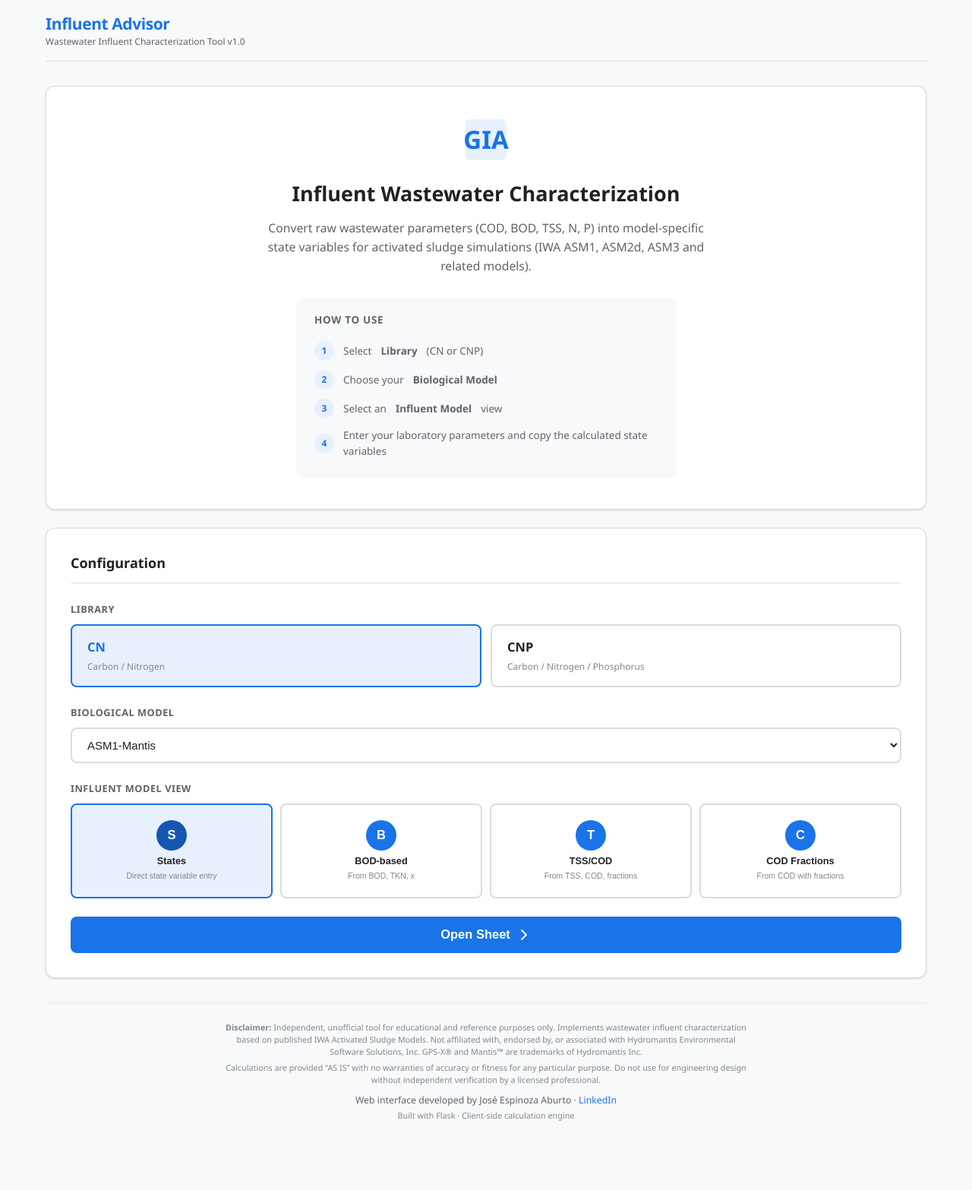
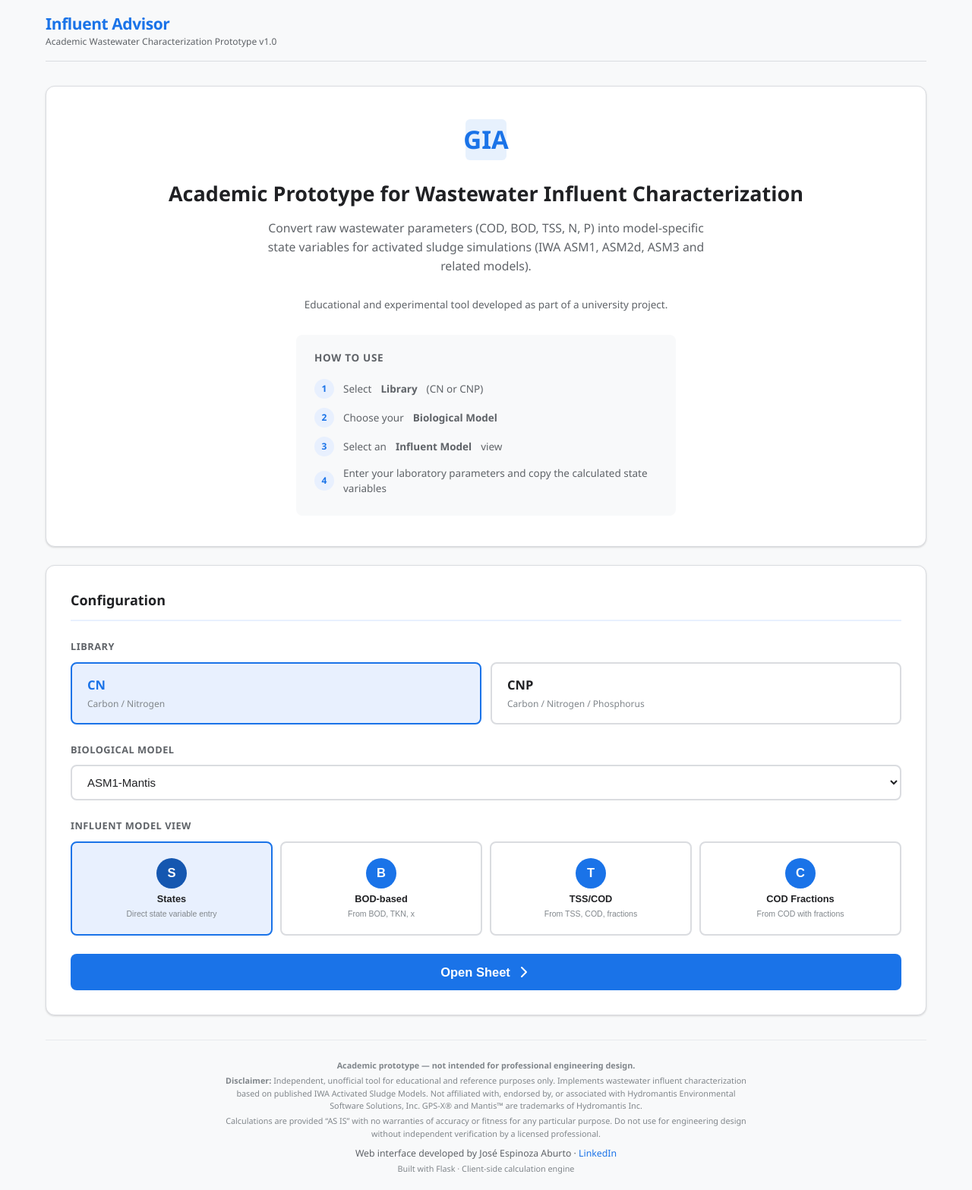
Before and after one commit to joseespinoza77/influent-advisor, a Flask app: page / in a window 1280 px wide. Shown: the whole page at 76% size. Before the commit the page ends 1476 px from the top, so only its background shows below. Run offline with Flask 3, Linux system fonts and the light colour scheme; some libraries are stand-ins or nearby versions.

Commit message:
docs: add README.md and update index/sheet templates for academic prototype framing

```diff
--- a/templates/index.html
+++ b/templates/index.html
@@ -4,7 +4,7 @@
 <head>
     <meta charset="UTF-8">
     <meta name="viewport" content="width=device-width, initial-scale=1.0">
-    <title>Influent Advisor - Wastewater Influent Characterization</title>
+    <title>Influent Advisor — Academic Prototype</title>
     <link rel="stylesheet" href="{{ url_for('static', filename='style.css') }}">
 </head>
 
@@ -14,7 +14,7 @@
         <header class="app-header">
             <div class="header-brand">
                 <h1>Influent Advisor</h1>
-                <span class="header-subtitle">Wastewater Influent Characterization Tool v1.0</span>
+                <span class="header-subtitle">Academic Wastewater Characterization Prototype v1.0</span>
             </div>
         </header>
 
@@ -31,11 +31,14 @@
                         </svg>
                     </div>
                 </div>
-                <h2 class="intro-title">Influent Wastewater Characterization</h2>
+                <h2 class="intro-title">Academic Prototype for Wastewater Influent Characterization</h2>
                 <p class="intro-description">
                     Convert raw wastewater parameters (COD, BOD, TSS, N, P) into
                     model-specific state variables for activated sludge simulations
                     (IWA ASM1, ASM2d, ASM3 and related models).
+                </p>
+                <p class="intro-description" style="font-size:0.9em; color:#5f6368; margin-top:0.2rem;">
+                    Educational and experimental tool developed as part of a university project.
                 </p>
                 <div class="intro-instructions">
                     <h3>How to use</h3>
@@ -124,6 +127,7 @@
 
         <!-- Footer -->
         <footer class="app-footer">
+            <p class="footer-disclaimer"><strong>Academic prototype &mdash; not intended for professional engineering design.</strong></p>
             <p class="footer-disclaimer"><strong>Disclaimer:</strong> Independent, unofficial tool for educational
                 and reference purposes only. Implements wastewater influent characterization based on published
                 IWA Activated Sludge Models. Not affiliated with, endorsed by, or associated with
--- a/templates/sheet.html
+++ b/templates/sheet.html
@@ -4,7 +4,7 @@
 <head>
     <meta charset="UTF-8">
     <meta name="viewport" content="width=device-width, initial-scale=1.0">
-    <title>{{ sheet_name }} - Influent Advisor</title>
+    <title>{{ sheet_name }} - Influent Advisor Academic Prototype</title>
     <link rel="stylesheet" href="{{ url_for('static', filename='style.css') }}">
 </head>
 
```
Also changed, not shown: README.md (added).
